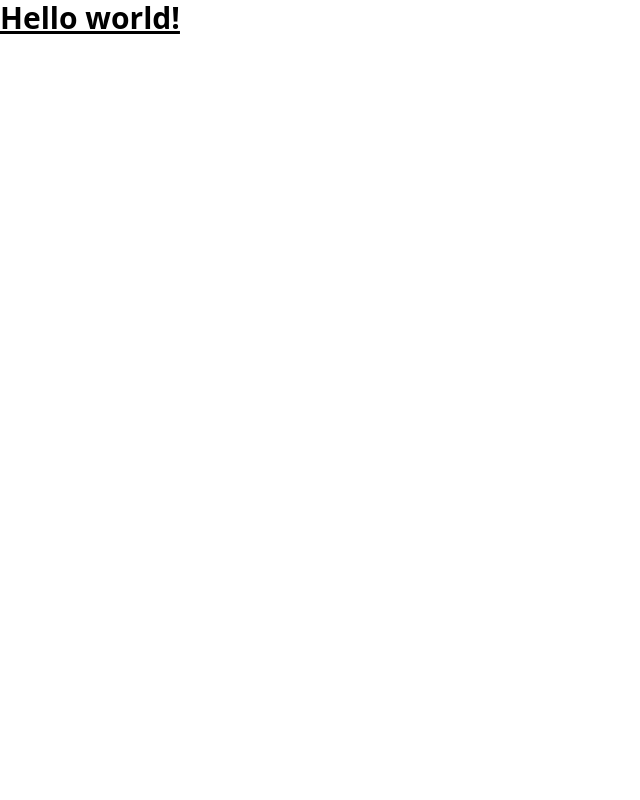
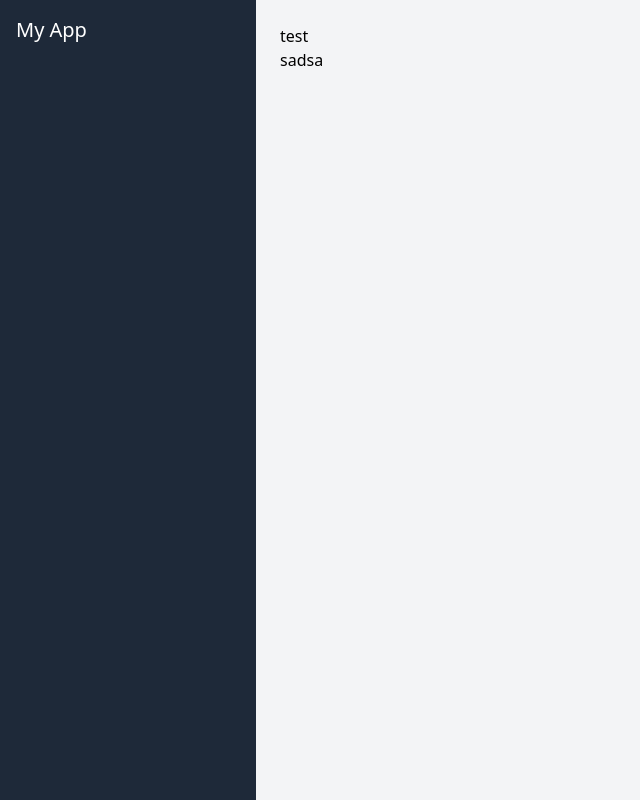
Before and after one commit to Just-Krzysztof/fe-budget-tracker, a React (Vite) app: page / in a window 1280 px wide. Shown: the whole page, without its empty margins (0-640 px from the left). Built offline with nearby package versions, Linux system fonts and the light colour scheme.

Commit message:
layput init

```diff
--- a/package.json
+++ b/package.json
@@ -11,6 +11,7 @@
   },
   "dependencies": {
     "@tailwindcss/vite": "^4.1.8",
+    "lucide-react": "^0.511.0",
     "react": "^19.1.0",
     "react-dom": "^19.1.0",
     "tailwindcss": "^4.1.8"
--- a/src/App.tsx
+++ b/src/App.tsx
@@ -1,11 +1,13 @@
+import {MainLayout} from './layouts/MainLayout'
 
 function App() {
 
   return (
     <>
-<h1 className="text-3xl font-bold underline">
-    Hello world!
-  </h1>
+      <MainLayout>
+        <h2>test</h2>
+<p>sadsa</p>
+      </MainLayout>
     </>
   )
 }
--- /dev/null
+++ b/src/layouts/MainLayout.tsx
@@ -0,0 +1,21 @@
+import { type ReactNode  } from 'react';
+interface MainLayoutProps {
+  children: ReactNode;
+}
+
+export function MainLayout({ children }: MainLayoutProps) {
+  return (
+    <div className="flex min-h-screen">
+      {/* Sidebar or header */}
+      <aside className="w-64 bg-gray-800 text-white">
+        <h2 className="p-4 text-xl">My App</h2>
+        {/* …nav links… */}
+      </aside>
+
+      {/* Main content */}
+      <main className="flex-1 bg-gray-100 p-6">
+        {children}
+      </main>
+    </div>
+  );
+}
```
Also changed, not shown: 1 other file (tests, documents, lock files or other folders).
